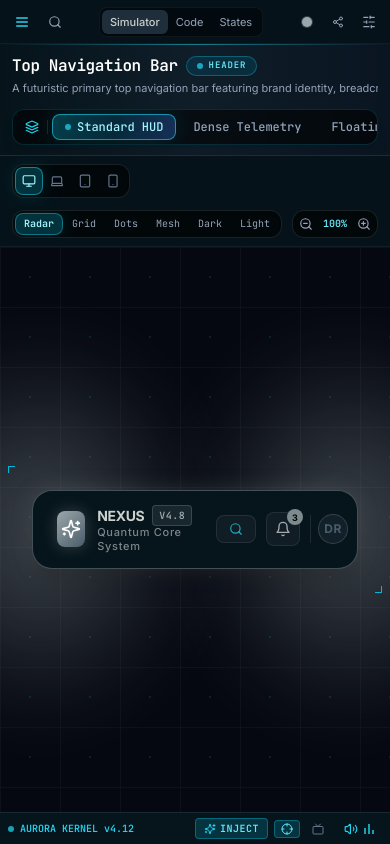
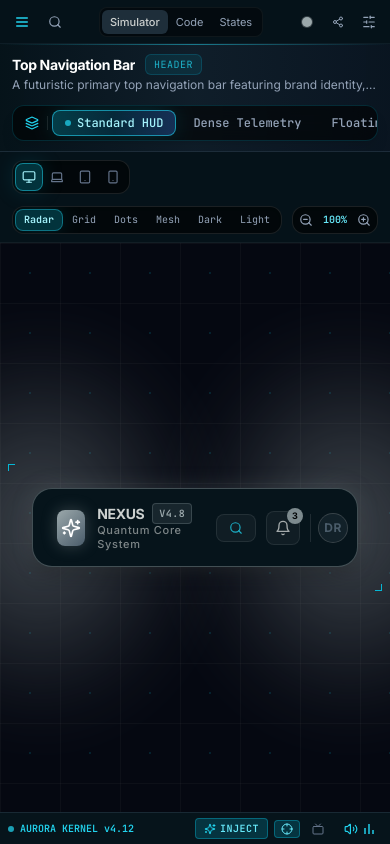
Before and after one commit to gitwithmasum/Aurora-Website-UI-Studio, a React (Vite) app: page / in a window 390 px wide. Built offline with nearby package versions, Linux system fonts and the light colour scheme.

Commit message:
style(header): simplify and refine component title and subcategory badge for a sleek minimalist aesthetic

```diff
--- a/src/components/layout/StudioLayout.tsx
+++ b/src/components/layout/StudioLayout.tsx
@@ -109,30 +109,19 @@ export const StudioLayout: React.FC = () => {
                 {/* Holographic Top Laser Hairline Accent */}
                 <div className="absolute top-0 inset-x-0 h-[1px] bg-gradient-to-r from-transparent via-cyan-400/50 to-transparent pointer-events-none" />
 
-                {/* Left: Component Identity & Node Telemetry */}
-                <div className="min-w-0 flex items-center gap-3">
-                  <div className="w-1.5 h-8 rounded-full bg-gradient-to-b from-cyan-400 via-teal-400 to-blue-500 shadow-glow-cyan shrink-0 hidden sm:block" />
-                  <div className="min-w-0">
-                    <div className="flex items-center gap-2 sm:gap-2.5 flex-wrap">
-                      <h1 className="text-base sm:text-lg font-black tracking-tight text-white font-mono flex items-center gap-2 truncate">
-                        <span>{activeComponent.name}</span>
-                      </h1>
-                      {/* Futuristic Subcategory Tag */}
-                      <span className="text-[9px] font-mono font-bold tracking-widest px-2.5 py-0.5 rounded-full bg-cyan-950/80 text-cyan-300 border border-cyan-400/30 uppercase flex items-center gap-1.5 shadow-sm">
-                        <span className="w-1.5 h-1.5 rounded-full bg-cyan-400 animate-pulse shadow-glow-cyan" />
-                        <span>{activeComponent.subcategory}</span>
-                      </span>
-                      {/* Telemetry Node Identifier */}
-                      <span className="hidden xl:inline-flex items-center gap-1 text-[10px] font-mono text-slate-400">
-                        <span className="text-slate-600">//</span>
-                        <span>NODE:</span>
-                        <span className="text-cyan-400/90 font-bold">#{activeComponent.id.toUpperCase()}</span>
-                      </span>
-                    </div>
-                    <p className="text-[11px] text-slate-400 mt-0.5 max-w-2xl line-clamp-1 truncate font-sans">
-                      {activeComponent.description}
-                    </p>
+                {/* Left: Clean Minimalist Component Identity */}
+                <div className="min-w-0">
+                  <div className="flex items-center gap-2.5 flex-wrap">
+                    <h1 className="text-sm sm:text-base font-bold tracking-tight text-white truncate">
+                      {activeComponent.name}
+                    </h1>
+                    <span className="text-[10px] font-mono uppercase tracking-wider text-cyan-400/80 bg-cyan-500/10 px-2 py-0.5 rounded-md border border-cyan-500/20">
+                      {activeComponent.subcategory}
+                    </span>
                   </div>
+                  <p className="text-xs text-slate-400 mt-0.5 max-w-xl truncate">
+                    {activeComponent.description}
+                  </p>
                 </div>
 
                 {/* Right: Futuristic HUD Template & Variant Dock */}
```
